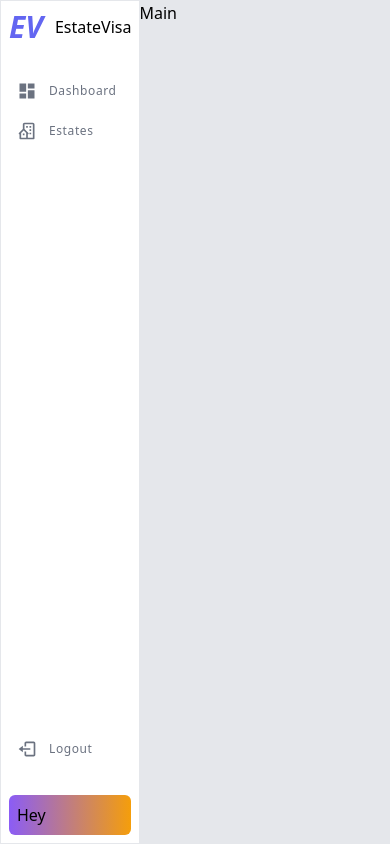
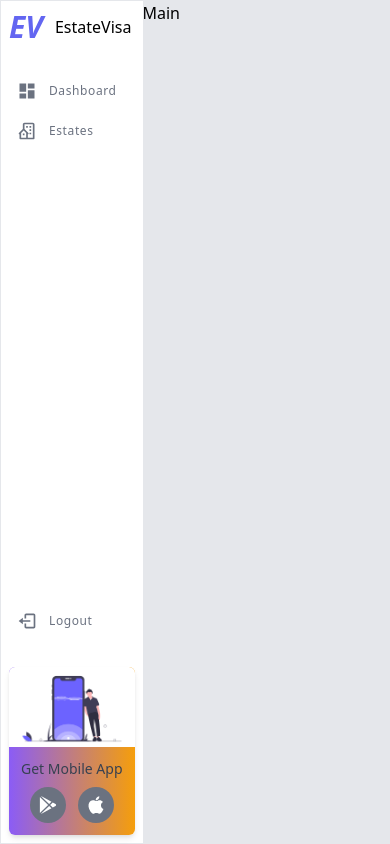
Before and after one commit to Jimlah/estatevisafront, a React (Create React App) app: page /dashboard in a window 390 px wide. Built offline with nearby package versions, Linux system fonts and the light colour scheme; sample sign-in values are in the browser's storage; the HTML template or start-up script is replaced by a standard one.

Commit message:
added Mobile app advert

```diff
--- a/src/assets/styles/main.css
+++ b/src/assets/styles/main.css
@@ -940,6 +940,14 @@ video {
   height: 1rem;
 }
 
+.h-48 {
+  height: 12rem;
+}
+
+.h-24 {
+  height: 6rem;
+}
+
 .min-h-screen {
   min-height: 100vh;
 }
@@ -1220,6 +1228,11 @@ video {
   border-top-right-radius: 0.25rem;
 }
 
+.rounded-t-md {
+  border-top-left-radius: 0.375rem;
+  border-top-right-radius: 0.375rem;
+}
+
 .border {
   border-width: 1px;
 }
@@ -1404,6 +1417,11 @@ video {
   background-color: rgba(99, 102, 241, var(--tw-bg-opacity));
 }
 
+.bg-gray-500 {
+  --tw-bg-opacity: 1;
+  background-color: rgba(107, 114, 128, var(--tw-bg-opacity));
+}
+
 .bg-opacity-95 {
   --tw-bg-opacity: 0.95;
 }
@@ -1422,6 +1440,18 @@ video {
 
 .bg-opacity-25 {
   --tw-bg-opacity: 0.25;
+}
+
+.bg-opacity-0 {
+  --tw-bg-opacity: 0;
+}
+
+.bg-opacity-30 {
+  --tw-bg-opacity: 0.3;
+}
+
+.bg-opacity-60 {
+  --tw-bg-opacity: 0.6;
 }
 
 .bg-gradient-to-t {
@@ -1885,6 +1915,11 @@ video {
   background-color: rgba(99, 102, 241, var(--tw-bg-opacity));
 }
 
+.hover\:bg-gray-900:hover {
+  --tw-bg-opacity: 1;
+  background-color: rgba(17, 24, 39, var(--tw-bg-opacity));
+}
+
 .hover\:text-gray-700:hover {
   --tw-text-opacity: 1;
   color: rgba(55, 65, 81, var(--tw-text-opacity));
--- a/src/components/navigation/SideBar.js
+++ b/src/components/navigation/SideBar.js
@@ -2,6 +2,9 @@ import { MdDashboard } from "react-icons/md";
 import NavItem from "./NavItem";
 import { BiLogOut, BiBuildingHouse } from "react-icons/bi";
 import { useState } from "react";
+import mobile from "../../assets/img/mobile.png";
+import { IoLogoGooglePlaystore, IoLogoApple } from "react-icons/io5";
+import { IconContext } from "react-icons/lib";
 
 const Sidebar = () => {
   const [hide, setHide] = useState(false);
@@ -42,8 +45,34 @@ const Sidebar = () => {
         />
       </div>
       {!hide && (
-        <div className="bg-gradient-to-r from-purple-500 to-yellow-500 w-full rounded-md p-2">
-          Hey
+        <div className="bg-gradient-to-r from-purple-500 to-yellow-500 w-full rounded-md shadow-md">
+          <div className="bg-opacity-25">
+            <div
+              style={{ backgroundImage: `url(${mobile})` }}
+              className="bg-cover w-full h-20 rounded-t-md"
+            ></div>
+            <div className="p-3 flex flex-col items-center justify-center space-y-2">
+              <p className="w-full text-center text-gray-700 text-sm">
+                Get Mobile App
+              </p>
+              <IconContext.Provider value={{ className: "h-5 w-5 text-white" }}>
+                <div className="flex items-center justify-center space-x-3">
+                  <a
+                    href=""
+                    className="p-2 bg-gray-500 rounded-full hover:bg-gray-900"
+                  >
+                    <IoLogoGooglePlaystore />
+                  </a>
+                  <a
+                    href=""
+                    className="p-2 bg-gray-500 rounded-full hover:bg-gray-900"
+                  >
+                    <IoLogoApple />
+                  </a>
+                </div>
+              </IconContext.Provider>
+            </div>
+          </div>
         </div>
       )}
     </nav>
```
Also changed, not shown: src/assets/img/mobile.png (added).
